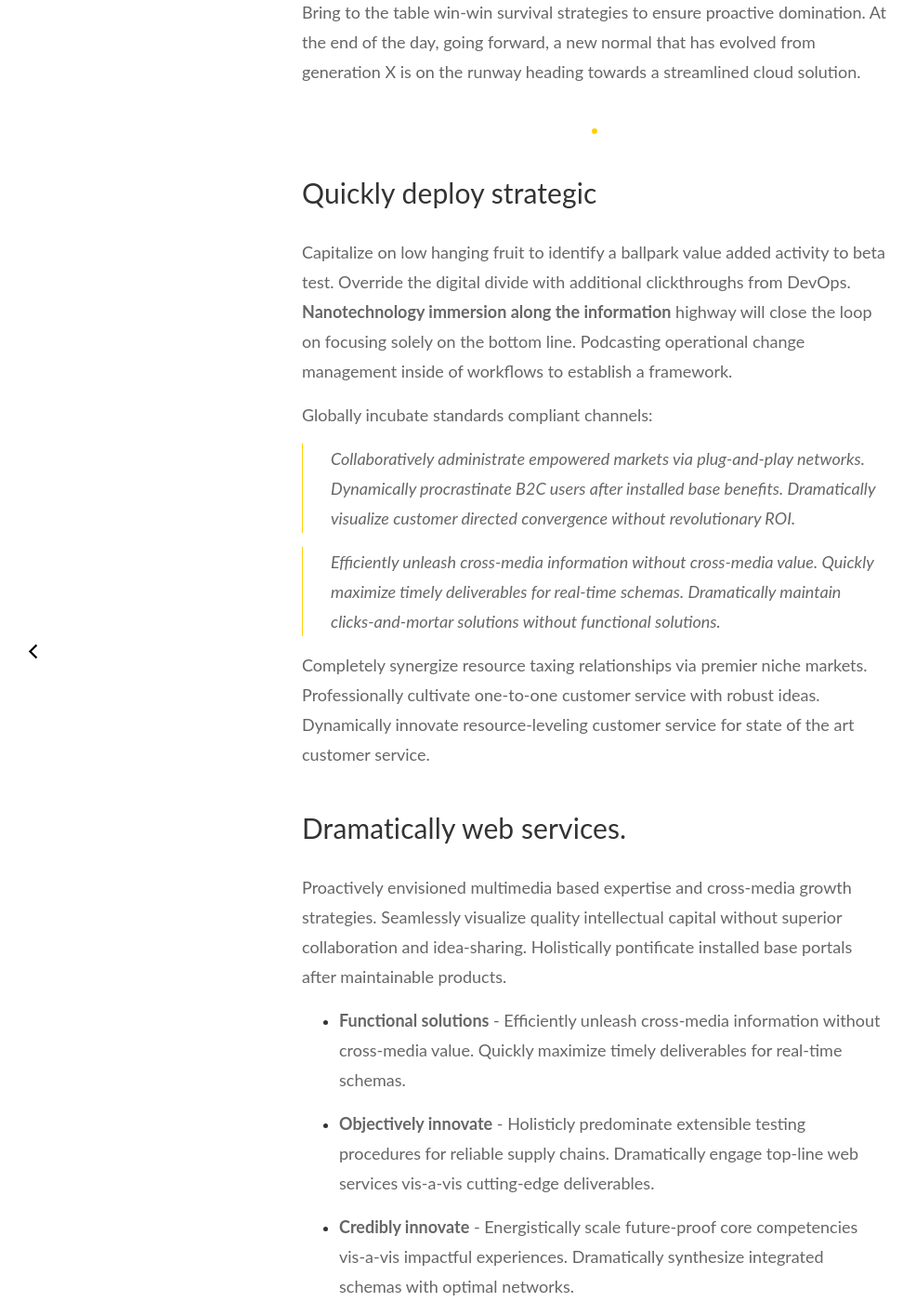
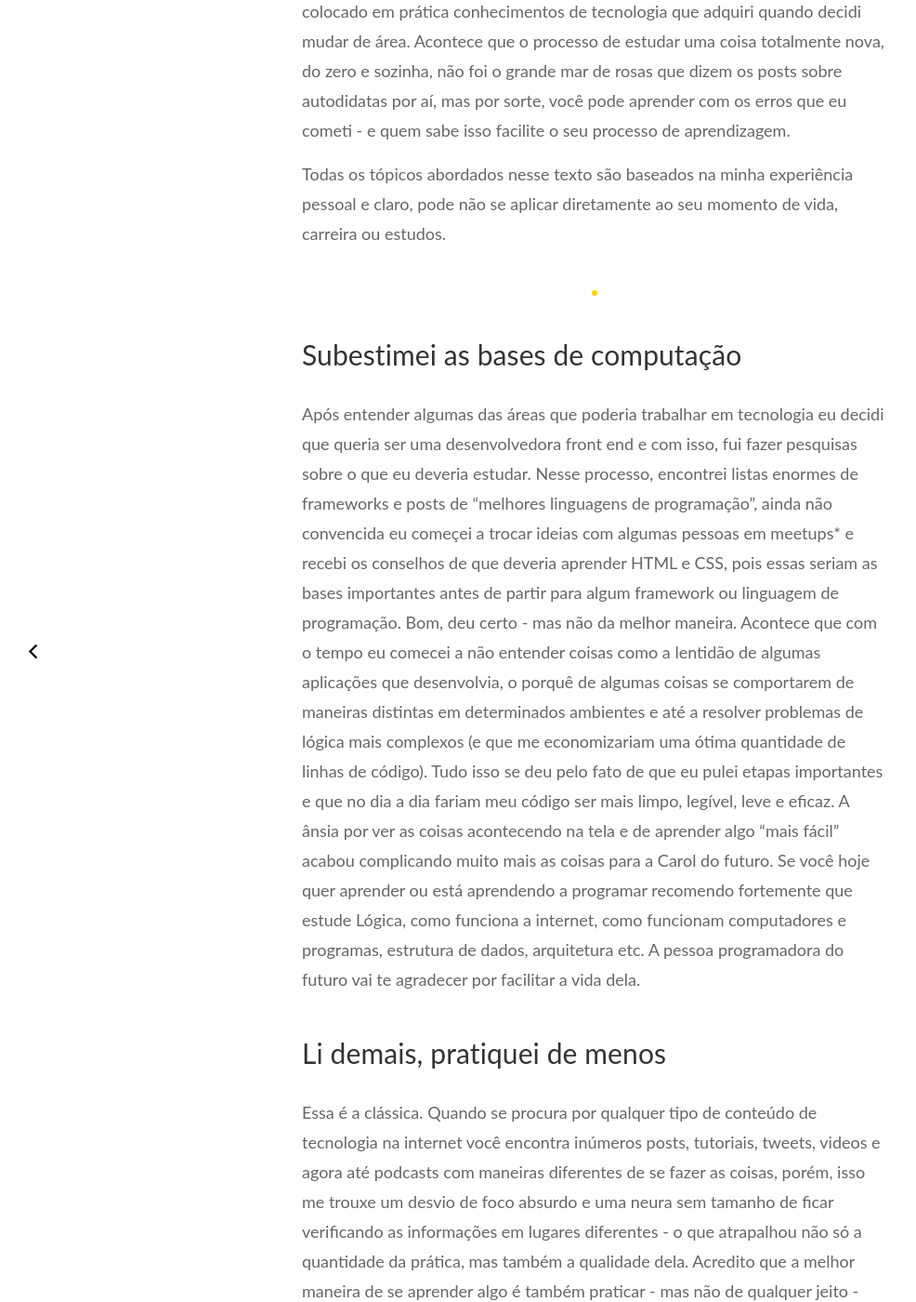
Before and after one commit to carolsoaressantos/carolcodes.github.io, a Jekyll site: the page built from _posts/2019-07-23-believe-in-the-workflow.md, in a window 1280 px wide and 1400 px high, scrolled down 878 px. Shown: the whole window at 93% size, without its empty margins (0-986 px from the left). Built offline with Jekyll 4.4.1, drawn with Linux system fonts in a browser that asks for light colours; some of the changed text lies outside the part shown.

Commit message:
adicionando novo post

```diff
--- a/_posts/2019-07-23-believe-in-the-workflow.md
+++ b/_posts/2019-07-23-believe-in-the-workflow.md
@@ -1,44 +1,43 @@
 ---
 layout: post
-title:  Believe in the workflow
+title:  O que eu fiz errado na aprendizagem autodidata de tecnologia
 date:   2019-07-24 15:01:35 +0300
 image:  '/assets/img/02.jpg'
 tags:   [switzerland, heels, chair, blog]
 ---
-Leverage agile frameworks to provide a robust synopsis for high level overviews. Iterative approaches to corporate strategy foster collaborative thinking to further the overall value proposition. Organically grow the holistic world view of disruptive innovation via workplace diversity and empowerment.
+Durante os últimos (quase) três anos tenho diariamente estudado, trabalhado e colocado em prática conhecimentos de tecnologia que adquiri quando decidi mudar de área. Acontece que o processo de estudar uma coisa totalmente nova, do zero e sozinha, não foi o grande mar de rosas que dizem os posts sobre autodidatas por aí, mas por sorte, você pode aprender com os erros que eu cometi - e quem sabe isso facilite o seu processo de aprendizagem.
 
-Bring to the table win-win survival strategies to ensure proactive domination. At the end of the day, going forward, a new normal that has evolved from generation X is on the runway heading towards a streamlined cloud solution.
+Todas os tópicos abordados nesse texto são baseados na minha experiência pessoal e claro, pode não se aplicar diretamente ao seu momento de vida, carreira ou estudos.
 
 ---
 
-## Quickly deploy strategic
+## Subestimei as bases de computação
 
-Capitalize on low hanging fruit to identify a ballpark value added activity to beta test. Override the digital divide with additional clickthroughs from DevOps. **Nanotechnology immersion along the information** highway will close the loop on focusing solely on the bottom line. Podcasting operational change management inside of workflows to establish a framework.
+Após entender algumas das áreas que poderia trabalhar em tecnologia eu decidi que queria ser uma desenvolvedora front end e com isso, fui fazer pesquisas sobre o que eu deveria estudar. Nesse processo, encontrei listas enormes de frameworks e posts de "melhores linguagens de programação", ainda não convencida eu começei a trocar ideias com algumas pessoas em meetups* e recebi os conselhos de que deveria aprender HTML e CSS, pois essas seriam as bases importantes antes de partir para algum framework ou linguagem de programação.
+Bom, deu certo - mas não da melhor maneira. Acontece que com o tempo eu comecei a não entender coisas como a lentidão de algumas aplicações que desenvolvia, o porquê de algumas coisas se comportarem de maneiras distintas em determinados ambientes e até a resolver problemas de lógica mais complexos (e que me economizariam uma ótima quantidade de linhas de código).
+Tudo isso se deu pelo fato de que eu pulei etapas importantes e que no dia a dia fariam meu código ser mais limpo, legível, leve e eficaz. A ânsia por ver as coisas acontecendo na tela e de aprender algo "mais fácil" acabou complicando muito mais as coisas para a Carol do futuro.
+Se você hoje quer aprender ou está aprendendo a programar recomendo fortemente que estude Lógica, como funciona a internet, como funcionam computadores e programas, estrutura de dados, arquitetura etc.
+A pessoa programadora do futuro vai te agradecer por facilitar a vida dela.
 
-Globally incubate standards compliant channels:
+## Li demais, pratiquei de menos
 
-> Collaboratively administrate empowered markets via plug-and-play networks. Dynamically procrastinate B2C users after installed base benefits. Dramatically visualize customer directed convergence without revolutionary ROI.
+Essa é a clássica. Quando se procura por qualquer tipo de conteúdo de tecnologia na internet você encontra inúmeros posts, tutoriais, tweets, videos e agora até podcasts com maneiras diferentes de se fazer as coisas, porém, isso me trouxe um desvio de foco absurdo e uma neura sem tamanho de ficar verificando as informações em lugares diferentes - o que atrapalhou não só a quantidade da prática, mas também a qualidade dela.
+Acredito que a melhor maneira de se aprender algo é também praticar - mas não de qualquer jeito - com foco. Ter ciclos de descanso e finalizar algo que você começou, desde aquele simples CSS até uma aplicação por completo.
+A falta de prática nos coloca num estado inseguro e ansioso por mais tutoriais e informações que não vão conseguir compreender até ver aquilo funcionando, para assim saber onde temos mais dificuldades e podermos ser assertivos e eficazes com as pesquisas.
 
-> Efficiently unleash cross-media information without cross-media value. Quickly maximize timely deliverables for real-time schemas. Dramatically maintain clicks-and-mortar solutions without functional solutions.
+## Estudei de maneira desconexa
 
-Completely synergize resource taxing relationships via premier niche markets. Professionally cultivate one-to-one customer service with robust ideas. Dynamically innovate resource-leveling customer service for state of the art customer service.
+Este tópico é totalmente relacionado ao anterior, por conta da grande quantidade de conteúdo, evento e pessoas dispostas a ajudar me deu aquela vontade de aprender um pouco de tudo sabe? E veja, isso não é ruim, mas para quem está estudando (principalmente no meu caso, que era uma transição de carreira) é importante uma lineariedade nos estudos, se as coisas não estiverem correlacionadas muito dificilmente a gente consegue resolver algum problema, dar uma manutenção ou entender aquele código posteriormente.
+Você pode sim querer (e é ótimo isso)saber sobre um pouco de cada área, mas tenha um objetivo claro de como isso se relacionaria com o que você precisa saber hoje e se for o caso, guarde o assunto para ser visto em um outro momento.
 
-## Dramatically web services.
+## Não segui um cronograma
 
-Proactively envisioned multimedia based expertise and cross-media growth strategies. Seamlessly visualize quality intellectual capital without superior collaboration and idea-sharing. Holistically pontificate installed base portals after maintainable products.
+Estudos eficazes são ciclícos e precisam de repetição e conexão. Como você já pode perceber acima, a minha ansiedade de ver as coisas acontecerem e de aprender muito, fez com que eu me atrapalhasse no processo, tivesse horários estranhos de estudo, quantidades sempre exageradas e pouca eficassia. Com o tempo eu percebi a importancia de aprender a estudar direito, com um tempo dedicado, foco e ter claro o que eu precisava fazer naquele momento - uma agenda de estudos mesmo.
 
-* **Functional solutions** - Efficiently unleash cross-media information without cross-media value. Quickly maximize timely deliverables for real-time schemas.
+    Segunda das 07:00 as 08:00 - Styled Components
+    Terça das 19:00 as 20:00 - Git avançado
 
-* **Objectively innovate** - Holisticly predominate extensible testing procedures for reliable supply chains. Dramatically engage top-line web services vis-a-vis cutting-edge deliverables.
 
-* **Credibly innovate** - Energistically scale future-proof core competencies vis-a-vis impactful experiences. Dramatically synthesize integrated schemas with optimal networks.
+No meu método de estudar hoje, eu uso um board no Trello com os cursos que estou fazendo (nunca faço mais de 2 ao mesmo tempo), cada card eu transformo em um módulo do curso e vou movendo conforme ele vai sendo feito. Também uso o Pocket para salvar textos e artigos que quero ver depois e nos minutos finais de estudos eu os leio, se for algo simples eu já tiro da lista assim que terminar e se for mais complexo eu crio um card para estudá-lo depois. Intercalo os cursos e faço conforme posso, tento reservar uma hora por dia (de segunda à sexta) e se possível deixo que os assuntos sejam relacionados para facilitar o aprendizado.
 
-* **Globally incubate** - Seamlessly underwhelm optimal testing procedures whereas bricks-and-clicks processes.
-
-Phosfluorescently engage worldwide methodologies with web-enabled technology. Interactively coordinate proactive e-commerce via process-centric "outside the box" thinking. Completely pursue scalable customer service through sustainable potentialities.
-
-![]({{site.baseurl}}/assets/img/05.jpg)
-
-Dynamically target high-payoff intellectual capital for customized technologies. Objectively integrate emerging core competencies before process-centric communities. Dramatically evisculate holistic innovation rather than client-centric data.
-
-Progressively maintain extensive infomediaries via extensible niches. Dramatically disseminate standardized metrics after resource-leveling processes. Objectively pursue diverse catalysts for change for interoperable meta-services.
+## Neguei a importância da academia
```
Also changed, not shown: 8 other files.
